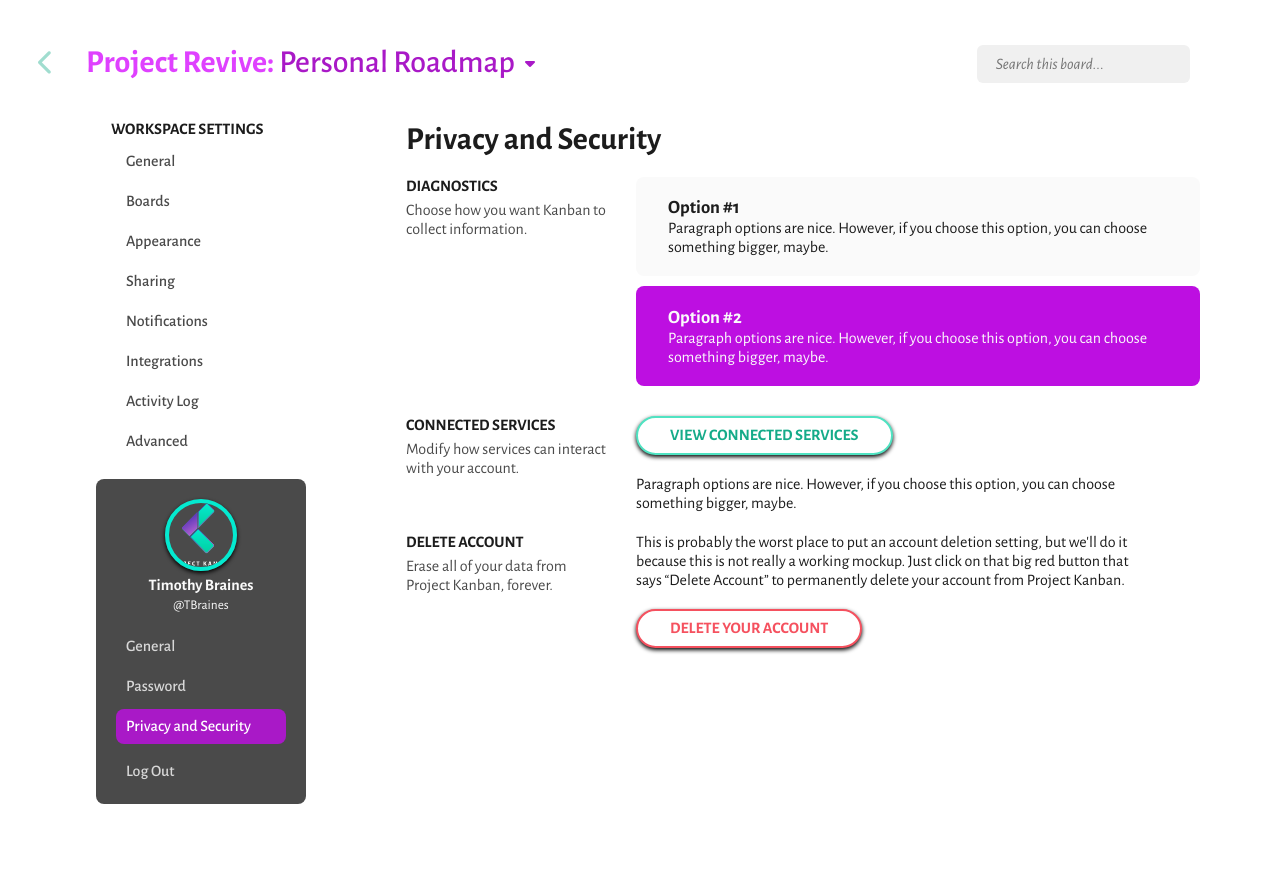
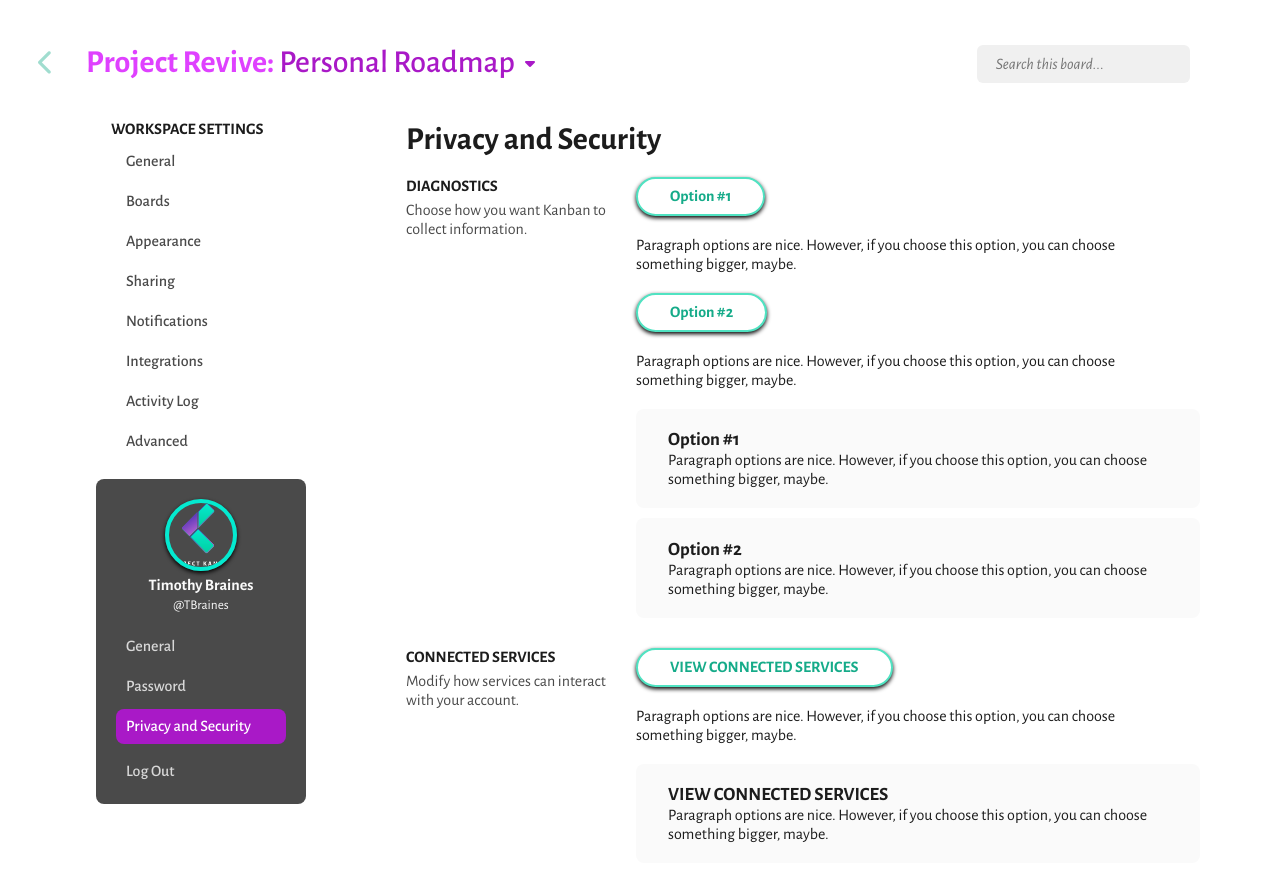
Before and after one commit to encadyma/enca-kanban, an Angular app: page /settings in a window 1280 px wide. Shown: the top 893 px of the page. Before the commit the page ends 824 px from the top, so only its background shows below. Built offline with nearby package versions, Linux system fonts and the light colour scheme.

Commit message:
Created SettingsViewComponent

```diff
--- a/src/app/settings/settings-view.component.html
+++ b/src/app/settings/settings-view.component.html
@@ -1,32 +1,25 @@
 <section class="settings-right">
   <h1>{{selectedSetting.title}}</h1>
   <br>
-  <div class="setting-section">
+  <div class="setting-section" *ngFor="let form of selectedSetting.forms">
     <div class="setting-headline">
-      <b>DIAGNOSTICS</b>
-      <p>Choose how you want Kanban to collect information.</p>
+      <b>{{form.title}}</b>
+      <p>{{form.short_desc}}</p>
     </div>
     <div class="setting-form">
-      <div class="setting-form-options">
+      <p *ngIf="form.description">{{form.description}}</p>
+      <br *ngIf="form.description">
+      <div *ngFor="let opt of form.options">
+        <button>{{opt.title}}</button>
+        <p *ngIf="opt.description">{{opt.description}}</p>
+        <br *ngIf="opt.description">
+      </div>
+      <div *ngFor="let opt of form.options">
         <div class="setting-form-option">
-          <h3>Option #1</h3>
-          <p>Paragraph options are nice. However, if you choose this option, you can choose something bigger, maybe.</p>
-        </div>
-        <div class="setting-form-option active">
-          <h3>Option #2</h3>
-          <p>Paragraph options are nice. However, if you choose this option, you can choose something bigger, maybe.</p>
+          <h3>{{opt.title}}</h3>
+          <p>{{opt.description}}</p>
         </div>
       </div>
-    </div>
-  </div>
-  <div class="setting-section">
-    <div class="setting-headline">
-      <b>CONNECTED SERVICES</b>
-      <p>Modify how services can interact with your account.</p>
-    </div>
-    <div class="setting-form">
-      <button>VIEW CONNECTED SERVICES</button>
-      <p>Paragraph options are nice. However, if you choose this option, you can choose something bigger, maybe.</p>
     </div>
   </div>
   <div class="setting-section">
@@ -37,7 +30,7 @@
     <div class="setting-form">
       <p>This is probably the worst place to put an account deletion setting, but we'll do it because this is not really a working mockup. Just click on that big red button that says “Delete Account” to permanently delete your account from Project Kanban.</p>
       <br>
-      <button class="red" (click)="logout()">DELETE YOUR ACCOUNT</button>
+      <button class="red">DELETE YOUR ACCOUNT</button>
     </div>
   </div>
 </section>
--- a/src/app/settings/settings.component.ts
+++ b/src/app/settings/settings.component.ts
@@ -26,7 +26,7 @@ export class SettingsComponent {
             type: "Button",
             description: "This settings page has not been fully implemented yet. Please check back soon to see when you can change your settings.",
             options: [
-              {id: 1, title: "DULL BUTTON", description: ""},
+              {id: 1, title: "DULL BUTTON", description: "", options: {}},
             ]
           }
         ]},
@@ -37,7 +37,7 @@ export class SettingsComponent {
             type: "Button",
             description: "This settings page has not been fully implemented yet. Please check back soon to see when you can change your settings.",
             options: [
-              {id: 1, title: "DULL BUTTON", description: ""},
+              {id: 1, title: "DULL BUTTON", description: "", options: {}},
             ]
           }
         ]},
@@ -48,7 +48,7 @@ export class SettingsComponent {
             type: "Button",
             description: "This settings page has not been fully implemented yet. Please check back soon to see when you can change your settings.",
             options: [
-              {id: 1, title: "DULL BUTTON", description: ""},
+              {id: 1, title: "DULL BUTTON", description: "", options: {}},
             ]
           }
         ]},
@@ -59,7 +59,7 @@ export class SettingsComponent {
             type: "Button",
             description: "This settings page has not been fully implemented yet. Please check back soon to see when you can change your settings.",
             options: [
-              {id: 1, title: "DULL BUTTON", description: ""},
+              {id: 1, title: "DULL BUTTON", description: "", options: {}},
             ]
           }
         ]},
@@ -70,7 +70,7 @@ export class SettingsComponent {
             type: "Button",
             description: "This settings page has not been fully implemented yet. Please check back soon to see when you can change your settings.",
             options: [
-              {id: 1, title: "DULL BUTTON", description: ""},
+              {id: 1, title: "DULL BUTTON", description: "", options: {}},
             ]
           }
         ]},
@@ -81,7 +81,7 @@ export class SettingsComponent {
             type: "Button",
             description: "This settings page has not been fully implemented yet. Please check back soon to see when you can change your settings.",
             options: [
-              {id: 1, title: "DULL BUTTON", description: ""},
+              {id: 1, title: "DULL BUTTON", description: "", options: {}},
             ]
           }
         ]},
@@ -92,7 +92,7 @@ export class SettingsComponent {
             type: "Button",
             description: "This settings page has not been fully implemented yet. Please check back soon to see when you can change your settings.",
             options: [
-              {id: 1, title: "DULL BUTTON", description: ""},
+              {id: 1, title: "DULL BUTTON", description: "", options: {}},
             ]
           }
         ]},
@@ -103,7 +103,7 @@ export class SettingsComponent {
             type: "Button",
             description: "This settings page has not been fully implemented yet. Please check back soon to see when you can change your settings.",
             options: [
-              {id: 1, title: "DULL BUTTON", description: ""},
+              {id: 1, title: "DULL BUTTON", description: "", options: {}},
             ]
           }
         ]}
@@ -119,7 +119,7 @@ export class SettingsComponent {
             type: "Button",
             description: "This settings page has not been fully implemented yet. Please check back soon to see when you can change your settings.",
             options: [
-              {id: 1, title: "DULL BUTTON", description: ""},
+              {id: 1, title: "DULL BUTTON", description: "", options: {}},
             ]
           }
         ]},
@@ -134,7 +134,7 @@ export class SettingsComponent {
               type: "Button",
               description: "This settings page has not been fully implemented yet. Please check back soon to see when you can change your settings.",
               options: [
-                {id: 1, title: "DULL BUTTON", description: ""},
+                {id: 1, title: "DULL BUTTON", description: "", options: {}},
               ]
             }
           ]
@@ -150,8 +150,8 @@ export class SettingsComponent {
               type: "Picker",
               description: "",
               options: [
-                {id: 1, title: "Option #1", description: "Paragraph options are nice. However, if you choose this option, you can choose something bigger, maybe."},
-                {id: 2, title: "Option #2", description: "Paragraph options are nice. However, if you choose this option, you can choose something bigger, maybe."}
+                {id: 1, title: "Option #1", description: "Paragraph options are nice. However, if you choose this option, you can choose something bigger, maybe.", options: {}},
+                {id: 2, title: "Option #2", description: "Paragraph options are nice. However, if you choose this option, you can choose something bigger, maybe.", options: {}}
               ]
             },
             {
@@ -160,16 +160,16 @@ export class SettingsComponent {
               type: "Button",
               description: "",
               options: [
-                {id: 1, title: "VIEW CONNECTED SERVICES", description: "Paragraph options are nice. However, if you choose this option, you can choose something bigger, maybe."}
+                {id: 1, title: "VIEW CONNECTED SERVICES", description: "Paragraph options are nice. However, if you choose this option, you can choose something bigger, maybe.", options: {}}
               ]
             },
             {
-              title: "CONNECTED SERVICES",
-              short_desc: "Modify how services can interact with your account.",
+              title: "DELETE ACCOUNT",
+              short_desc: "Erase all of your data from Project Kanban, forever.",
               type: "Button",
               description: "This is probably the worst place to put an account deletion setting, but we'll do it because this is not really a working mockup. Just click on that big red button that says “Delete Account” to permanently delete your account from Project Kanban.",
               options: [
-                {id: 1, title: "DELETE YOUR ACCOUNT", description: ""/*, routeTo: ["/launch"]*/}
+                {id: 1, title: "DELETE YOUR ACCOUNT", description: "", options: {} /*{routeTo: ["/launch"], classes: ["red"]}*/}
               ]
             }
           ]
```
